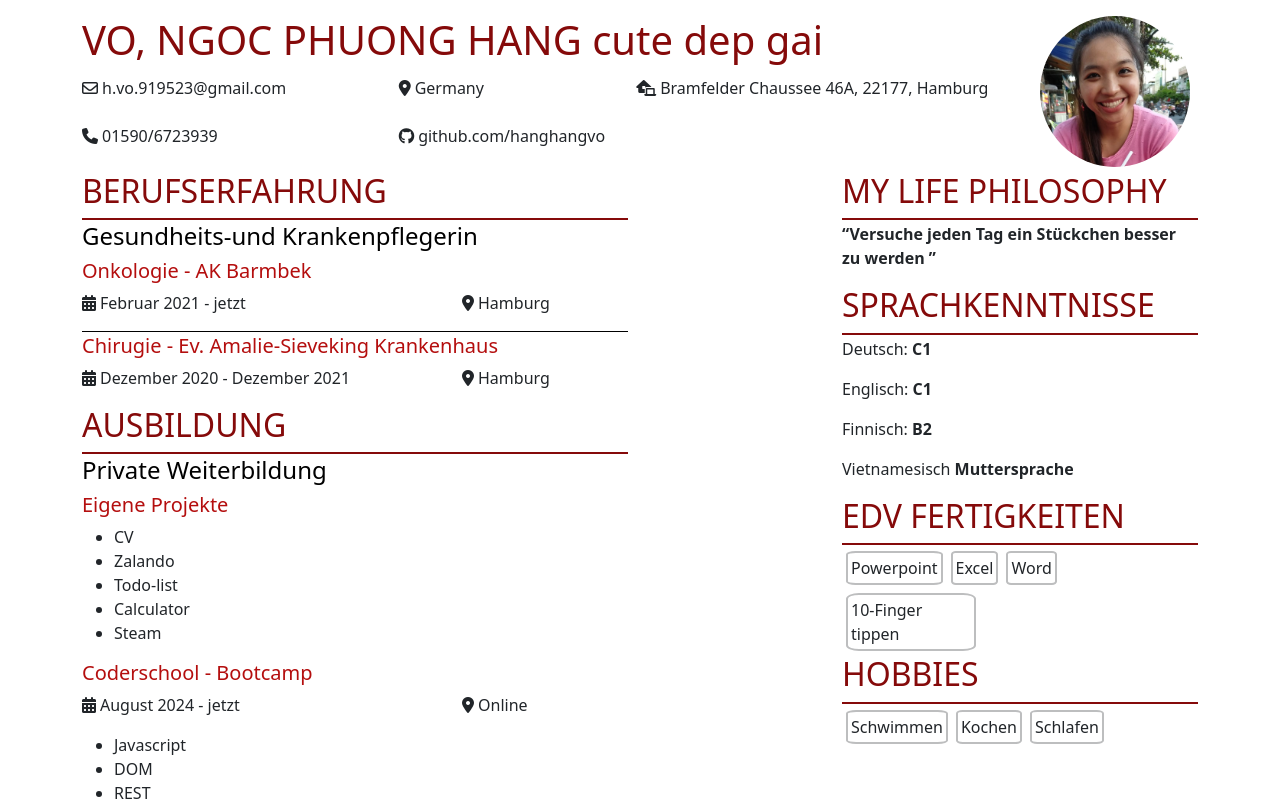
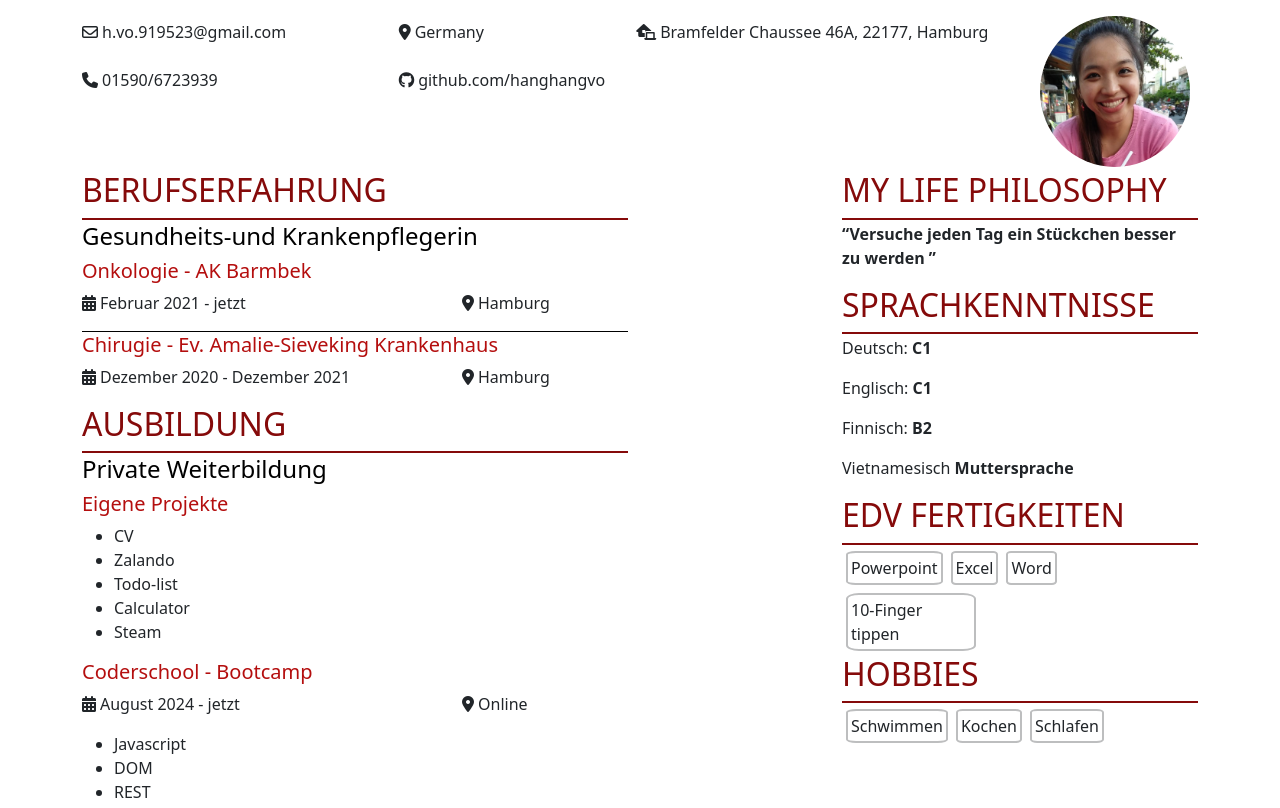
Before and after one commit to hanghangvo/CV, a plain HTML site: page index.html in a window 1280 px wide. Shown: the top 808 px of the page. Drawn offline with nearby package versions, Linux system fonts and the light colour scheme.

Commit message:
deleted trial text

```diff
--- a/index.html
+++ b/index.html
@@ -13,7 +13,6 @@
     <section class="container mt-3">
             <div class="row d-flex">
                 <div class="col-10 personal-contact">
-                    <h1>VO, NGOC PHUONG HANG cute dep gai</h1>
                     <div class="row info">
                         <div class="col-lg-4 col-md-6 col-sm-6 d-flex align-items-baseline">
                             <i class="fa-regular fa-envelope"></i>
```
